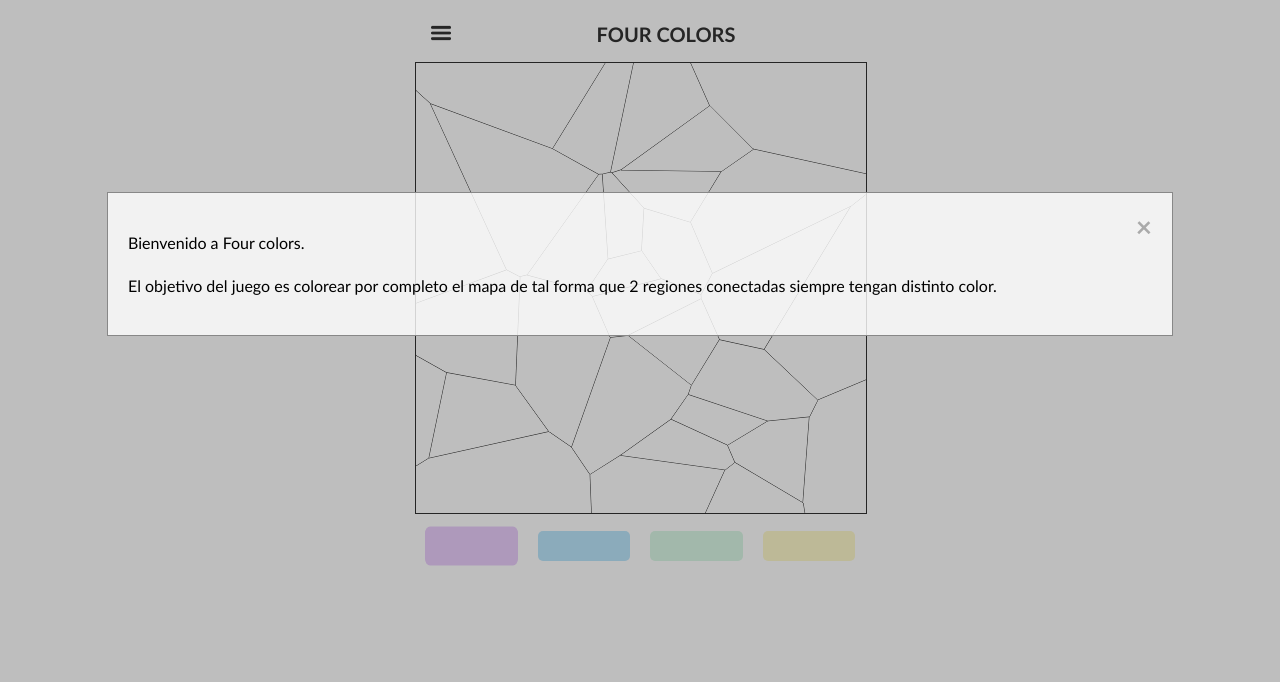
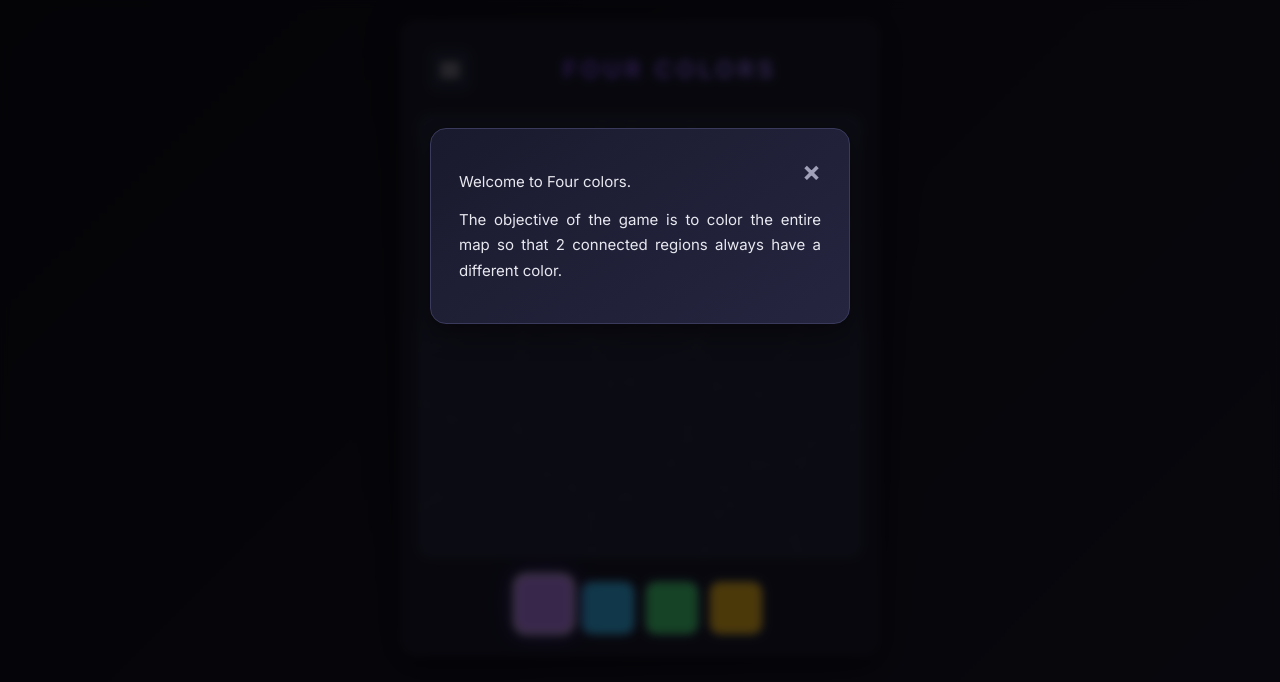
Before and after one commit to leander2189/four-colors, a plain HTML site: page index.html in a window 1280 px wide. Drawn offline with nearby package versions, Linux system fonts and the light colour scheme.

Commit message:
change color scheme and translate to english

```diff
--- a/four_colors.js
+++ b/four_colors.js
@@ -73,21 +73,34 @@ class FourColors
 
         // Print cells
         this.ctx.lineWidth = 1;
+        this.ctx.strokeStyle = '#5a5a7c';
         for (var i = 0; i < this.n; i++)
         {
             this.ctx.fillStyle = this.PaintColors[this.colors[i]];
-            if (this.error[i]) this.ctx.strokeStyle = 'red';
-            else this.ctx.strokeStyle = 'black';
             this.ctx.beginPath();
             this.voronoi.renderCell(i, this.ctx);
             this.ctx.stroke();
             this.ctx.fill();
         }
 
+        // 2nd pass - errors
+        this.ctx.strokeStyle = '#ef4444';
+        this.ctx.lineWidth = 3;
+        for (var i = 0; i < this.n; i++)
+        {
+            //this.ctx.fillStyle = this.PaintColors[this.colors[i]];
+            if (!this.error[i]) continue;
+            this.ctx.beginPath();
+            this.voronoi.renderCell(i, this.ctx);
+            this.ctx.stroke();
+            //this.ctx.fill();
+        }
+
         // Print selected
         if (this.selected != null)
         {
             this.ctx.lineWidth = 3;
+            this.ctx.strokeStyle = '#a78bfa';
             this.ctx.beginPath();
             this.voronoi.renderCell(this.selected, this.ctx);
             this.ctx.stroke();
--- a/index.html
+++ b/index.html
@@ -3,6 +3,9 @@
   <head>
 	<meta charset="utf-8">
 	<title>4 Colors</title>
+	<link rel="preconnect" href="https://fonts.googleapis.com">
+	<link rel="preconnect" href="https://fonts.gstatic.com" crossorigin>
+	<link href="https://fonts.googleapis.com/css2?family=Inter:wght@400;600;700&display=swap" rel="stylesheet">
 	<link rel="stylesheet" href="style.css">
 	<link rel="icon" href="icon.png">
 	<script src="https://d3js.org/d3.v7.min.js"></script>
@@ -17,9 +20,8 @@
 	<div id="help-box" class="modal">
 		<div class="modal-content">
 			<span class="close" id="closebtn_1">&times;</span>
-			<p>Bienvenido a Four colors.</p>
-			<p>El objetivo del juego es colorear por completo el mapa de tal forma que 2 regiones conectadas siempre
-				tengan distinto color.
+			<p>Welcome to Four colors.</p>
+			<p>The objective of the game is to color the entire map so that 2 connected regions always have a different color.
 			</p>
 			<p></p>
 		</div>
@@ -29,7 +31,7 @@
 	<div id="congrats-box" class="modal">
 		<div class="modal-content">
 			<span class="close" id="closebtn_2">&times;</span>
-			<p>¡¡Enhorabuena!! Has conseguido completar el mapa en</p>
+			<p>Congratulations! You have completed the map in</p>
 			<p class="big_text" id="timer">5.0 s</p>
 		</div>
 	</div>
@@ -38,16 +40,15 @@
 	<div id="about-box" class="modal">
 		<div class="modal-content">
 			<span class="close" id="closebtn_3">&times;</span>
-			<p>El teorema de los 4 colores es uno de los resultados más conocidos y llamativos de la teoría de grafos. Este teorema
-				establece que cualquier mapa geográfico en un plano, puede ser coloreado con solo 4 colores de manera que ninguna
-				región adyacente tenga el mismo color.</p>
-			<p>Este problema fue planteado por primera vez en el siglo XIX, aunque sólo pudo ser demostrado en 1976 utilizando métodos
-				computacionales.</p>
-			<p>Este teorema ha encontrado aplicaciones en diversos campos, como la cartografía, la planificación de horarios y la
-				asignación de recursos. En resumen, es un resultado sorprendente que lo convierte en uno de los logros más
-				reconocidos y emocionantes en la historia de las matemáticas.</p>
-			<p>Para saber más visita <a href="https://es.wikipedia.org/wiki/Teorema_de_los_cuatro_colores">Teorema de los Cuatro Colores</a></p>
-			<p>Copyright: Leandro Ruiz, 2023</p>
+			<p>The four color theorem is one of the most well-known and remarkable results in graph theory. This theorem
+				establishes that any geographic map on a plane can be colored with only 4 colors in such a way that no
+				adjacent regions have the same color.</p>
+			<p>This problem was first posed in the 19th century, although it could only be proven in 1976 using computational methods.</p>
+			<p>This theorem has found applications in various fields, such as cartography, scheduling and resource
+				allocation. In summary, it is a surprising result that makes it one of the most recognized and exciting
+				achievements in the history of mathematics.</p>
+			<p>To learn more visit <a href="https://en.wikipedia.org/wiki/Four_color_theorem">Four color theorem</a></p>
+			<p>Copyright: Leandro Ruiz, 2026</p>
 		</div>
 	</div>
 
@@ -58,10 +59,10 @@
 					<img src="menu.png" width="20px" class="img" />
 				</button>
 				<div class="dropdown-content">
-					<a id="easy">Facil</a>
-					<a id="medium">Medio</a>
-					<a id="hard">Dificil</a>
-					<a id="about">Sobre el juego</a>
+					<a id="easy">Easy</a>
+					<a id="medium">Medium</a>
+					<a id="hard">Hard</a>
+					<a id="about">About the game</a>
 				</div>
 			</div>
 
@@ -92,7 +93,7 @@
 			var h = s.height.split('px')[0];
 			canvas_obj.width = w;
 			canvas_obj.height = h;
-			var paint_colors = ['white', '#e4c1f9', '#a9def9', '#d0f4de', '#fcf6bd'];
+			var paint_colors = ['#252540', '#c084fc', '#38bdf8', '#4ade80', '#fbbf24'];
 			var canvas = new FourColors("canvas", paint_colors);
 
 			// Set color buttons
--- a/style.css
+++ b/style.css
@@ -1,166 +1,289 @@
-body
-{
-    background-color: white;
-    /*color: black;*/
-    text-align: justify;
-    font-family: 'Trebuchet MS', 'Lucida Sans Unicode', 'Lucida Grande', 'Lucida Sans', Arial, sans-serif;
-    line-height: 1.5em;
-    font-size: large;
+/* Modern Dark Mode Theme */
+:root {
+  --bg-primary: #0f0f1a;
+  --bg-secondary: #1a1a2e;
+  --bg-tertiary: #252540;
+  --text-primary: #e8e8f0;
+  --text-secondary: #a0a0b8;
+  --accent: #7c3aed;
+  --accent-hover: #8b5cf6;
+  --success: #10b981;
+  --error: #ef4444;
+  --border-color: #3a3a5c;
+  --shadow: 0 4px 24px rgba(0, 0, 0, 0.4);
+  --shadow-lg: 0 8px 32px rgba(0, 0, 0, 0.5);
 }
 
-.container
-{
-  max-width: 450px;
+* {
+  box-sizing: border-box;
+}
+
+body {
+  background: linear-gradient(135deg, var(--bg-primary) 0%, var(--bg-secondary) 100%);
+  color: var(--text-primary);
+  text-align: justify;
+  font-family: 'Inter', 'Segoe UI', 'Trebuchet MS', sans-serif;
+  line-height: 1.6em;
+  font-size: 16px;
+  min-height: 100vh;
+  margin: 0;
+  padding: 20px 0;
+}
+
+.container {
+  max-width: 480px;
   margin: 0 auto;
   width: 90%;
-  /*border: 1px solid black;*/
-}
-canvas
-{
-    border-style: solid;
-    border-width: thin;
-    border-color: black;
-    width:100%;
-    height: 80%;
+  padding: 20px;
+  background: var(--bg-secondary);
+  border-radius: 16px;
+  box-shadow: var(--shadow-lg);
 }
 
-.title_area
-{
+canvas {
+  border: 2px solid var(--border-color);
+  border-radius: 12px;
+  width: 100%;
+  height: 80%;
+  background: var(--bg-tertiary);
+  transition: border-color 0.3s ease;
+}
+
+canvas:hover {
+  border-color: var(--accent);
+}
+
+.title_area {
   display: flex;
   align-items: center;
   justify-content: center;
+  margin-bottom: 16px;
 }
-.title
-{
+
+.title {
   width: 100%;
   text-align: center;
 }
-h1
-{
-  font-size: 20px;
+
+h1 {
+  font-size: 24px;
+  font-weight: 700;
   text-align: center;
+  letter-spacing: 4px;
+  background: linear-gradient(90deg, var(--accent) 0%, #a78bfa 100%);
+  -webkit-background-clip: text;
+  -webkit-text-fill-color: transparent;
+  background-clip: text;
+  margin: 0;
 }
 
-
 /* Dropdown menu */
-.drowpdown
-{
+.dropdown {
   position: relative;
   display: inline-block;
 }
+
 .dropbtn {
-  background-color: white;
-  color: white;
-  border: none;
-  width: 32px;
+  background-color: var(--bg-tertiary);
+  border: 1px solid var(--border-color);
+  border-radius: 8px;
+  width: 40px;
+  height: 40px;
+  display: flex;
   align-items: center;
   justify-content: center;
   margin: 10px;
+  cursor: pointer;
+  transition: all 0.3s ease;
 }
-/* Dropdown Content (Hidden by Default) */
+
+.dropbtn:hover {
+  background-color: var(--accent);
+  border-color: var(--accent);
+}
+
+.dropbtn .img {
+  filter: invert(1);
+  opacity: 0.8;
+}
+
+/* Dropdown Content */
 .dropdown-content {
   display: none;
   position: absolute;
-  background-color: #f1f1f1;
+  background-color: var(--bg-tertiary);
   min-width: 160px;
-  box-shadow: 0px 8px 16px 0px rgba(0,0,0,0.2);
-  z-index: 1;
+  box-shadow: var(--shadow);
+  z-index: 10;
+  border-radius: 12px;
+  border: 1px solid var(--border-color);
+  overflow: hidden;
+  left: 0;
+  top: 100%;
 }
-/* Links inside the dropdown */
+
 .dropdown-content a {
-  color: black;
+  color: var(--text-primary);
   padding: 12px 16px;
   text-decoration: none;
   display: block;
+  transition: all 0.2s ease;
 }
-/* Change color of dropdown links on hover */
-.dropdown-content a:hover {background-color: #ddd;cursor: pointer;}
 
-/* Show the dropdown menu on hover */
-.dropdown:hover .dropdown-content {display: block;}
+.dropdown-content a:hover {
+  background: var(--accent);
+  color: white;
+  cursor: pointer;
+}
 
-/* Change the background color of the dropdown button when the dropdown content is shown */
-.dropdown:hover .dropbtn {background-color: #9b9b9b;}
+.dropdown:hover .dropdown-content {
+  display: block;
+}
 
-
+.dropdown:hover .dropbtn {
+  background-color: var(--accent);
+  border-color: var(--accent);
+}
 
 /* Button configuration */
 .button-group {
   display: flex;
-  justify-content: space-between;
+  justify-content: center;
+  gap: 8px;
+  margin-top: 16px;
+  flex-wrap: wrap;
 }
+
 .button-group button {
-  flex-grow: 1;
+  flex: 0 1 auto;
 }
-.button
-{
-    background-color: gray;
-    border: none;
+
+.button {
+  background-color: var(--bg-tertiary);
+  border: 2px solid var(--border-color);
   color: white;
-    padding: 15px 32px;
-    margin: 10px;
+  width: 56px;
+  height: 56px;
+  padding: 0;
   text-align: center;
   text-decoration: none;
-    display: inline-block;
-    border-radius: 5px;
-    transition-duration: 0.4s;
+  display: inline-flex;
+  align-items: center;
+  justify-content: center;
+  border-radius: 12px;
+  transition: all 0.3s cubic-bezier(0.4, 0, 0.2, 1);
   font-size: larger;
-}
-.button:hover {
-    transform: scale(1, 1.3);
-    transition: 0.4s;
   cursor: pointer;
 }
+
+.button:hover {
+  transform: translateY(-4px) scale(1.05);
+  box-shadow: 0 8px 20px rgba(0, 0, 0, 0.3);
+}
+
 .button.active {
-    transform: scale(1, 1.3);
+  transform: translateY(-4px) scale(1.1);
+  border-color: var(--text-primary);
+  box-shadow: 0 0 20px rgba(124, 58, 237, 0.5);
 }
 
 /* Modal Display */
 .modal {
-    display: none; /* Hidden by default */
-    position: fixed; /* Stay in place */
-    z-index: 1; /* Sit on top */
+  display: none;
+  position: fixed;
+  z-index: 100;
   left: 0;
   top: 0;
-    width: 100%; /* Full width */
-    height: 100%; /* Full height */
-    overflow: auto; /* Enable scroll if needed */
-    background-color: rgb(94, 94, 94); /* Fallback color */
-    background-color: rgba(94, 94, 94, 0.4); /* Black w/ opacity */
+  width: 100%;
+  height: 100%;
+  overflow: auto;
+  background-color: rgba(0, 0, 0, 0.7);
+  backdrop-filter: blur(4px);
 }
 
-  /* Modal Content/Box */
 .modal-content {
-    font-size: medium;
-    background-color: rgba(255, 255, 255, 0.8);
-    margin: 15% auto; /* 15% from the top and centered */
-    padding: 20px;
-    border: 1px solid #888;
-    width: 80%; /* Could be more or less, depending on screen size */
+  font-size: 15px;
+  background: linear-gradient(145deg, var(--bg-secondary), var(--bg-tertiary));
+  color: var(--text-primary);
+  margin: 10% auto;
+  padding: 28px;
+  border: 1px solid var(--border-color);
+  border-radius: 16px;
+  width: 85%;
+  max-width: 420px;
+  box-shadow: var(--shadow-lg);
+  animation: modalSlideIn 0.3s ease;
+}
+
+@keyframes modalSlideIn {
+  from {
+    opacity: 0;
+    transform: translateY(-20px);
+  }
+  to {
+    opacity: 1;
+    transform: translateY(0);
+  }
+}
+
+.modal-content p {
+  margin: 12px 0;
+  line-height: 1.7;
+}
+
+.modal-content a {
+  color: var(--accent-hover);
+  text-decoration: none;
+  transition: color 0.2s ease;
+}
+
+.modal-content a:hover {
+  color: #c4b5fd;
+  text-decoration: underline;
 }
 
 /* The Close Button */
 .close {
-    color: #aaa;
+  color: var(--text-secondary);
   float: right;
   font-size: 28px;
   font-weight: bold;
+  line-height: 1;
+  transition: color 0.2s ease;
 }
 
 .close:hover,
 .close:focus {
-    color: black;
+  color: var(--text-primary);
   text-decoration: none;
   cursor: pointer;
 }
 
-  .big_text
-  {
-    color: green;
-    font-size: 50px;
+.big_text {
+  color: var(--success);
+  font-size: 48px;
+  font-weight: 700;
+  text-shadow: 0 0 30px rgba(16, 185, 129, 0.4);
 }
 
-  #congrats-box
-  {
+#congrats-box .modal-content {
   text-align: center;
 }
+
+/* Scrollbar styling */
+::-webkit-scrollbar {
+  width: 8px;
+}
+
+::-webkit-scrollbar-track {
+  background: var(--bg-primary);
+}
+
+::-webkit-scrollbar-thumb {
+  background: var(--border-color);
+  border-radius: 4px;
+}
+
+::-webkit-scrollbar-thumb:hover {
+  background: var(--accent);
+}
```
Lines whose indentation alone changed are shown as unchanged.
